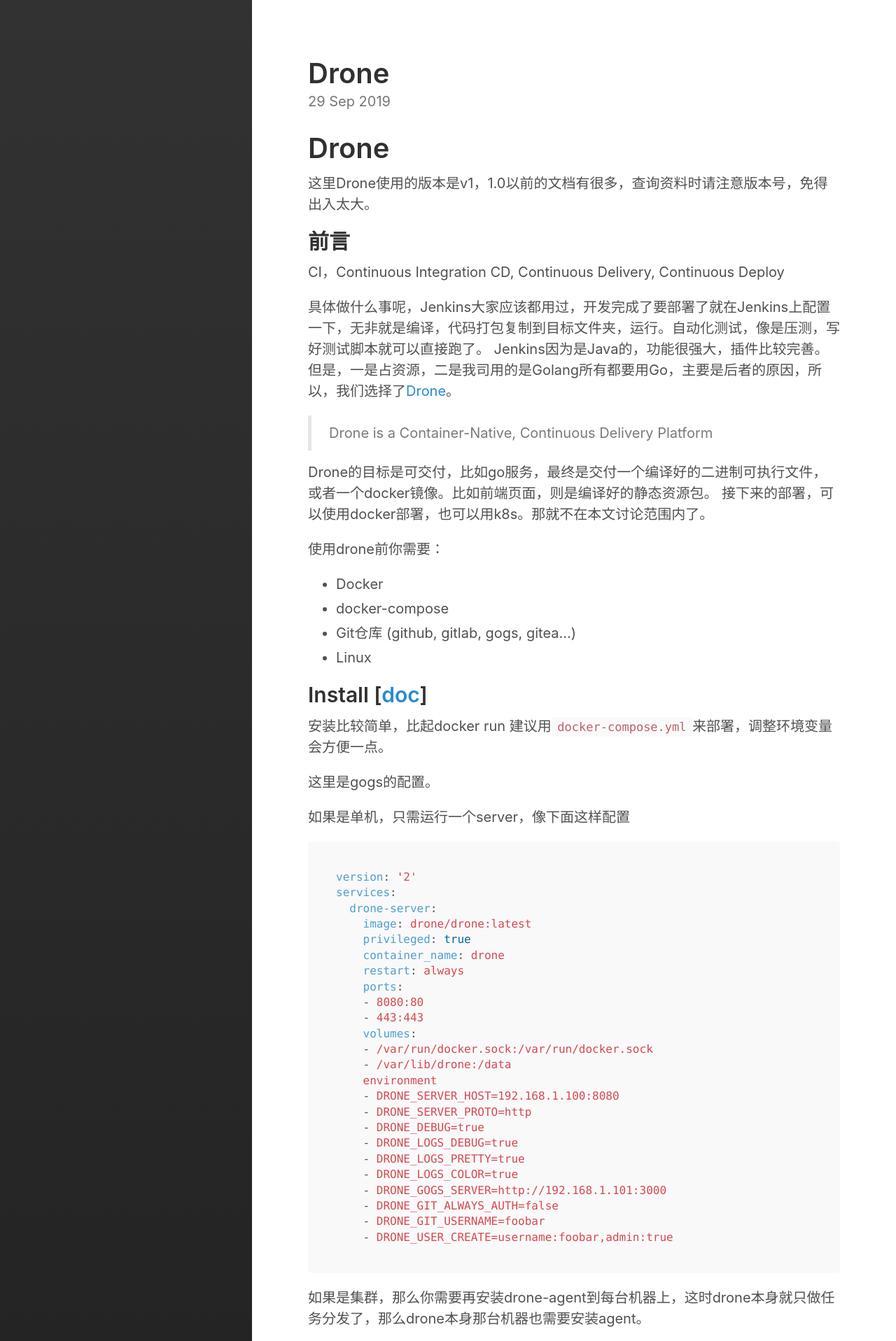
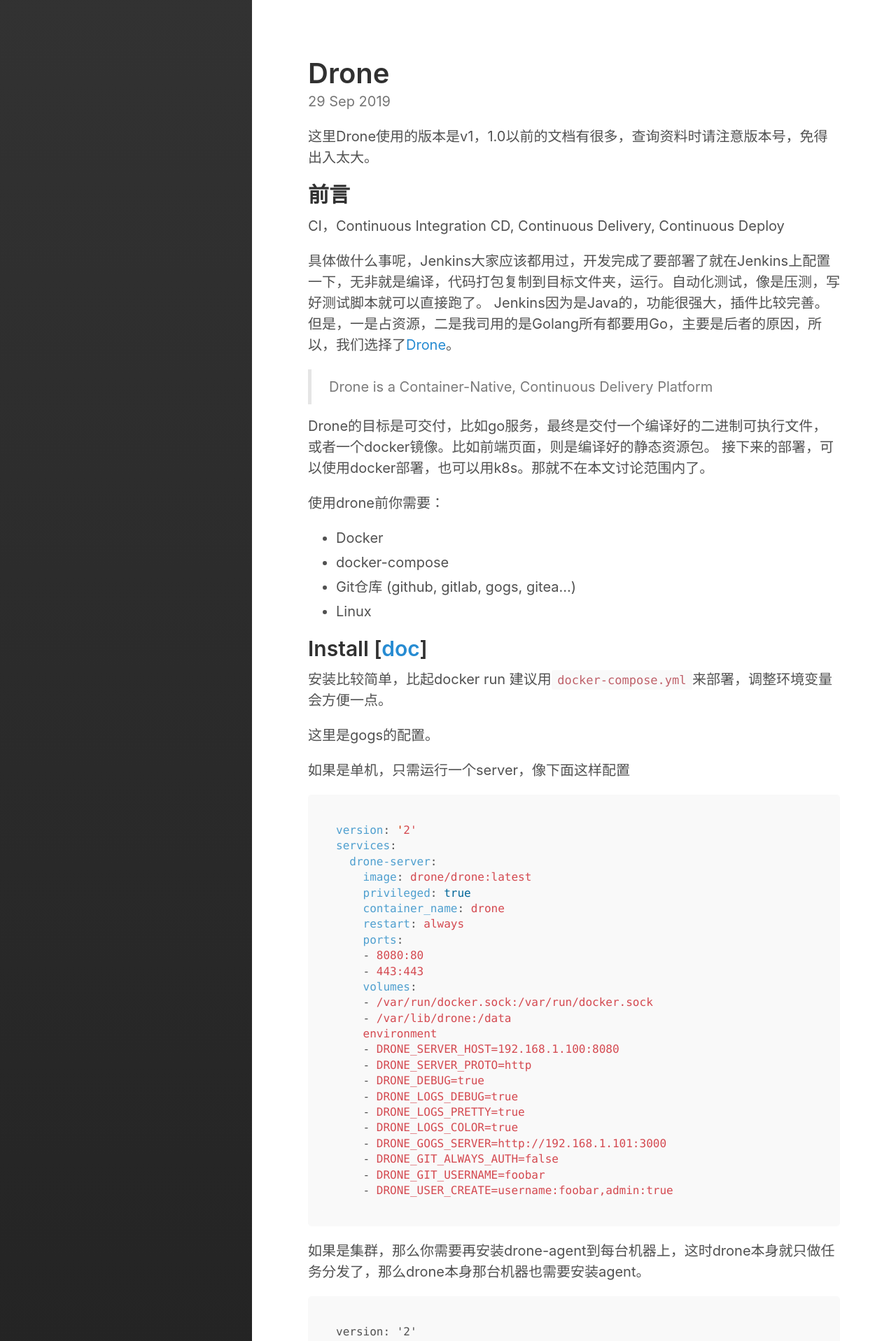
Before and after one commit to sangazh/sangazh.github.io, a Jekyll site: the page built from _posts/2019-09-29-drone.md, in a window 1280 px wide. Shown: the top 1917 px of the page at 70% size. Built offline with Jekyll 4.4.1, drawn with Linux system fonts in a browser that asks for light colours.

Commit message:
update post

```diff
--- a/_posts/2019-09-29-drone.md
+++ b/_posts/2019-09-29-drone.md
@@ -1,10 +1,10 @@
 ---
 layout: post
 title: "Drone"
-tags: [drone, CICD]
+tags:
+  - drone
+  - CICD
 ---
-
-# Drone
 
 这里Drone使用的版本是v1，1.0以前的文档有很多，查询资料时请注意版本号，免得出入太大。
 
```
